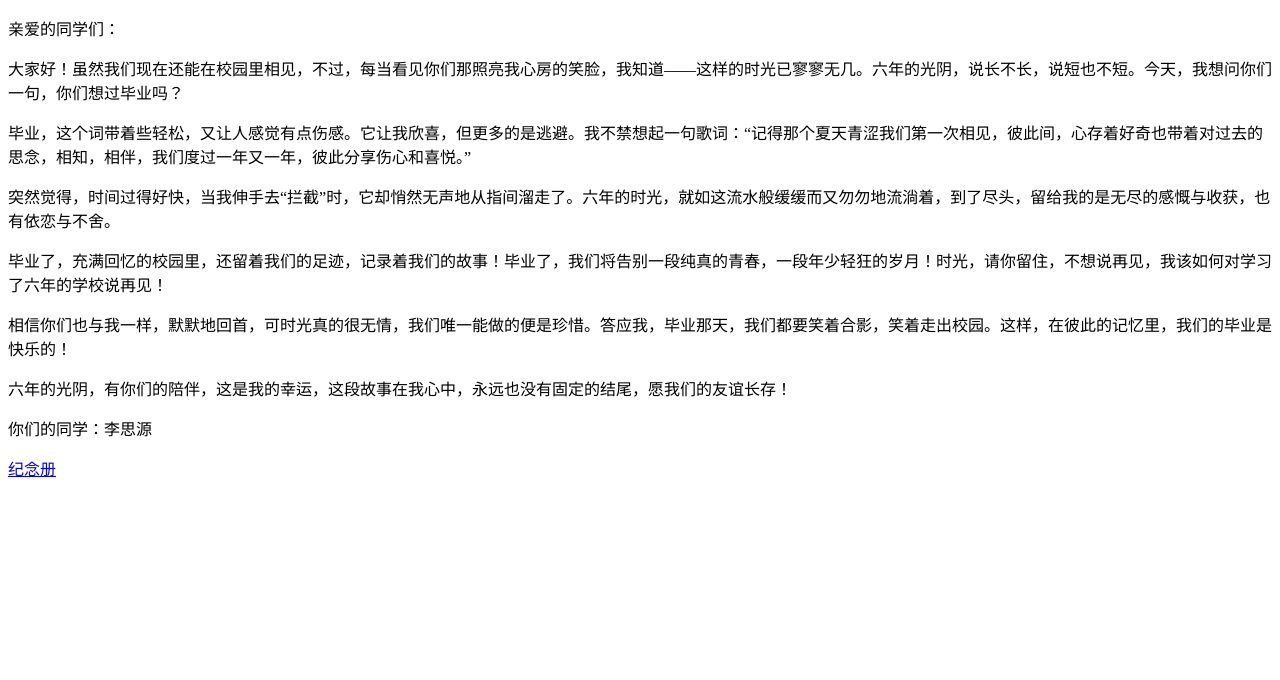
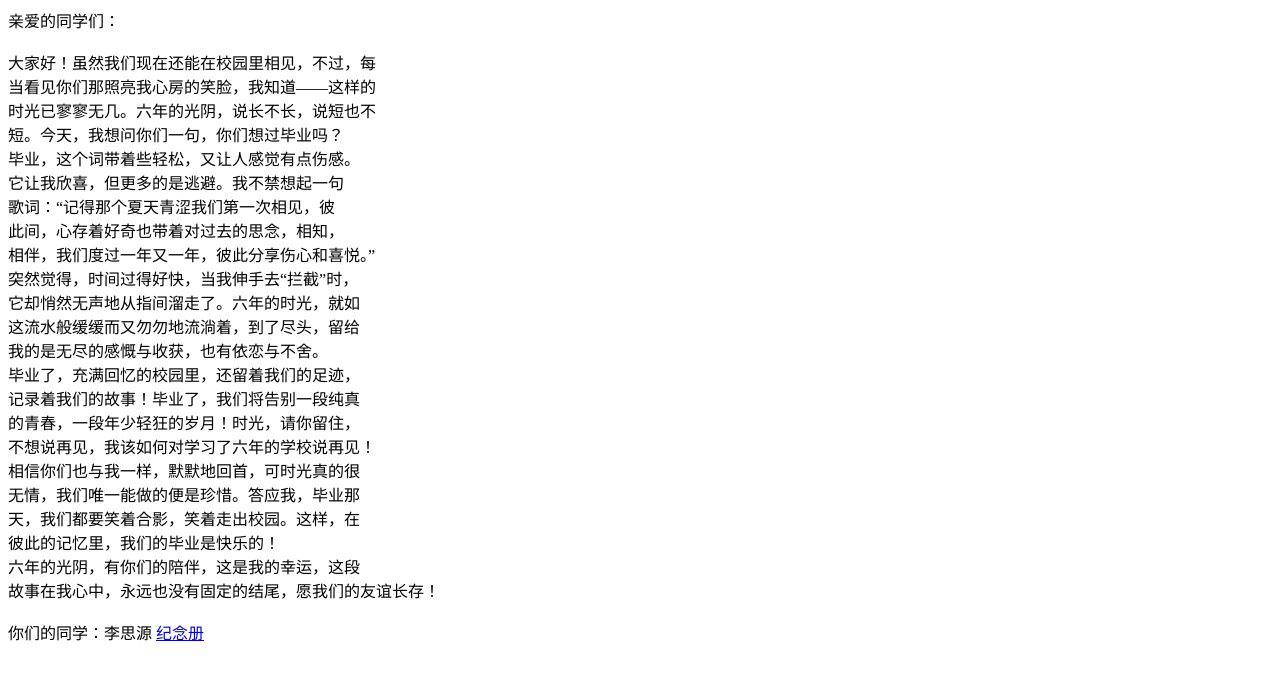
Before and after one commit to jidinet/jidinet.github.io, a plain HTML site: page index.html in a window 1280 px wide. Drawn offline with Linux system fonts and the light colour scheme.

Commit message:
Create index.html

```diff
--- a/index.html
+++ b/index.html
@@ -4,14 +4,33 @@
 <title>相伴六年 感谢有你</title>
 </head>
 <body>
- <p>亲爱的同学们：</p>
-<p>大家好！虽然我们现在还能在校园里相见，不过，每当看见你们那照亮我心房的笑脸，我知道&mdash;&mdash;这样的时光已寥寥无几。六年的光阴，说长不长，说短也不短。今天，我想问你们一句，你们想过毕业吗？</p>
-<p>毕业，这个词带着些轻松，又让人感觉有点伤感。它让我欣喜，但更多的是逃避。我不禁想起一句歌词：&ldquo;记得那个夏天青涩我们第一次相见，彼此间，心存着好奇也带着对过去的思念，相知，相伴，我们度过一年又一年，彼此分享伤心和喜悦。&rdquo;</p>
-突然觉得，时间过得好快，当我伸手去&ldquo;拦截&rdquo;时，它却悄然无声地从指间溜走了。六年的时光，就如这流水般缓缓而又勿勿地流淌着，到了尽头，留给我的是无尽的感慨与收获，也有依恋与不舍。</p>
-<p>毕业了，充满回忆的校园里，还留着我们的足迹，记录着我们的故事！毕业了，我们将告别一段纯真的青春，一段年少轻狂的岁月！时光，请你留住，不想说再见，我该如何对学习了六年的学校说再见！</p>
-<p>相信你们也与我一样，默默地回首，可时光真的很无情，我们唯一能做的便是珍惜。答应我，毕业那天，我们都要笑着合影，笑着走出校园。这样，在彼此的记忆里，我们的毕业是快乐的！</p>
-<p>六年的光阴，有你们的陪伴，这是我的幸运，这段故事在我心中，永远也没有固定的结尾，愿我们的友谊长存！</p>
-<p>你们的同学：李思源</p>
+亲爱的同学们：<br>
+<br>
+大家好！虽然我们现在还能在校园里相见，不过，每<br>
+当看见你们那照亮我心房的笑脸，我知道——这样的<br>
+时光已寥寥无几。六年的光阴，说长不长，说短也不<br>
+短。今天，我想问你们一句，你们想过毕业吗？<br>
+毕业，这个词带着些轻松，又让人感觉有点伤感。<br>
+它让我欣喜，但更多的是逃避。我不禁想起一句<br>
+歌词：“记得那个夏天青涩我们第一次相见，彼<br>
+此间，心存着好奇也带着对过去的思念，相知，<br>
+相伴，我们度过一年又一年，彼此分享伤心和喜悦。”<br>
+突然觉得，时间过得好快，当我伸手去“拦截”时，<br>
+它却悄然无声地从指间溜走了。六年的时光，就如<br>
+这流水般缓缓而又勿勿地流淌着，到了尽头，留给<br>
+我的是无尽的感慨与收获，也有依恋与不舍。<br>
+毕业了，充满回忆的校园里，还留着我们的足迹，<br>
+记录着我们的故事！毕业了，我们将告别一段纯真<br>
+的青春，一段年少轻狂的岁月！时光，请你留住，<br>
+不想说再见，我该如何对学习了六年的学校说再见！<br>
+相信你们也与我一样，默默地回首，可时光真的很<br>
+无情，我们唯一能做的便是珍惜。答应我，毕业那<br>
+天，我们都要笑着合影，笑着走出校园。这样，在<br>
+彼此的记忆里，我们的毕业是快乐的！<br>
+六年的光阴，有你们的陪伴，这是我的幸运，这段<br>
+故事在我心中，永远也没有固定的结尾，愿我们的友谊长存！<br>
+<br>
+你们的同学：李思源
 <a href="\xiaoxue\index.html">纪念册</a>
 </body>
 </html>
```
